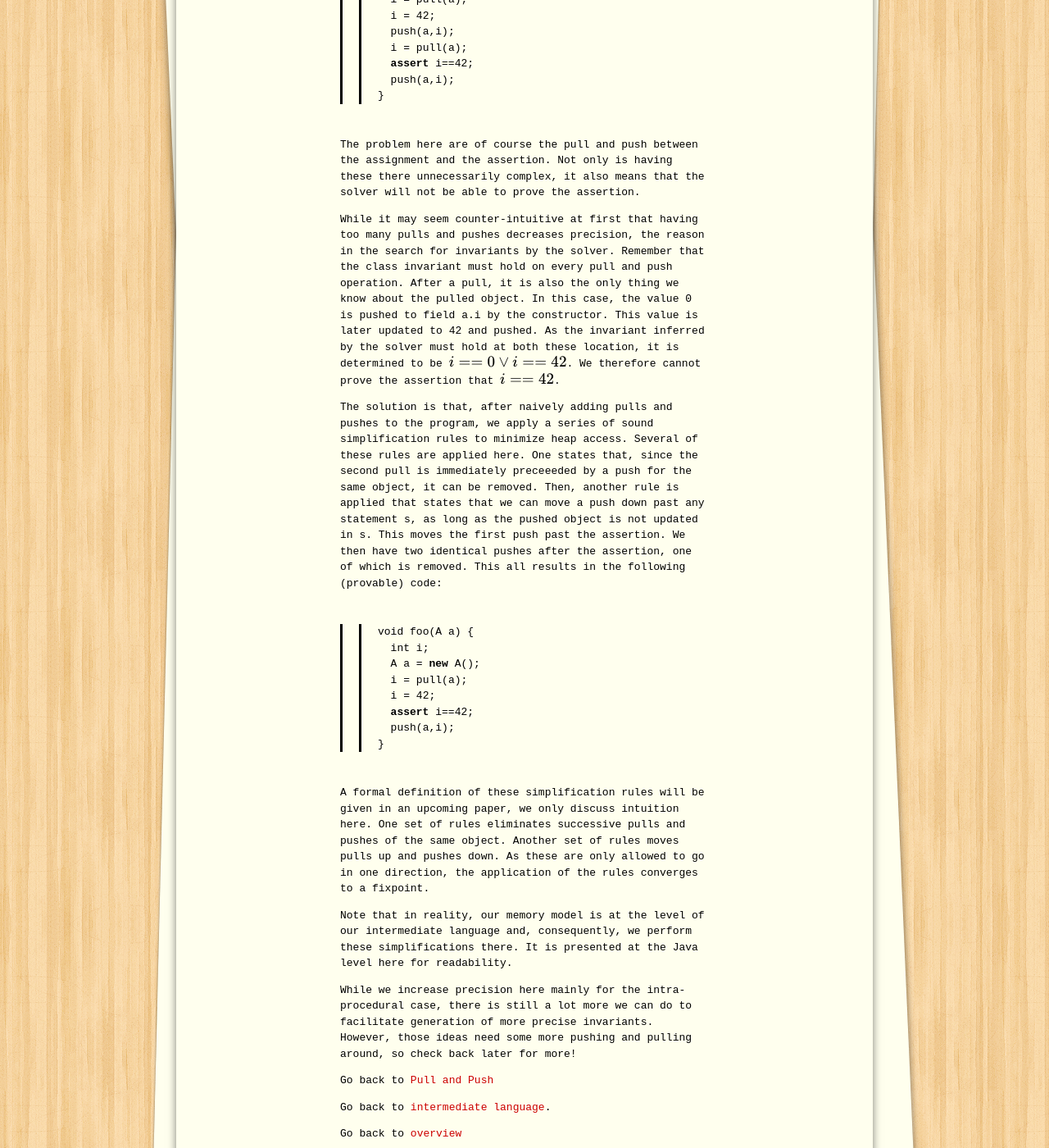
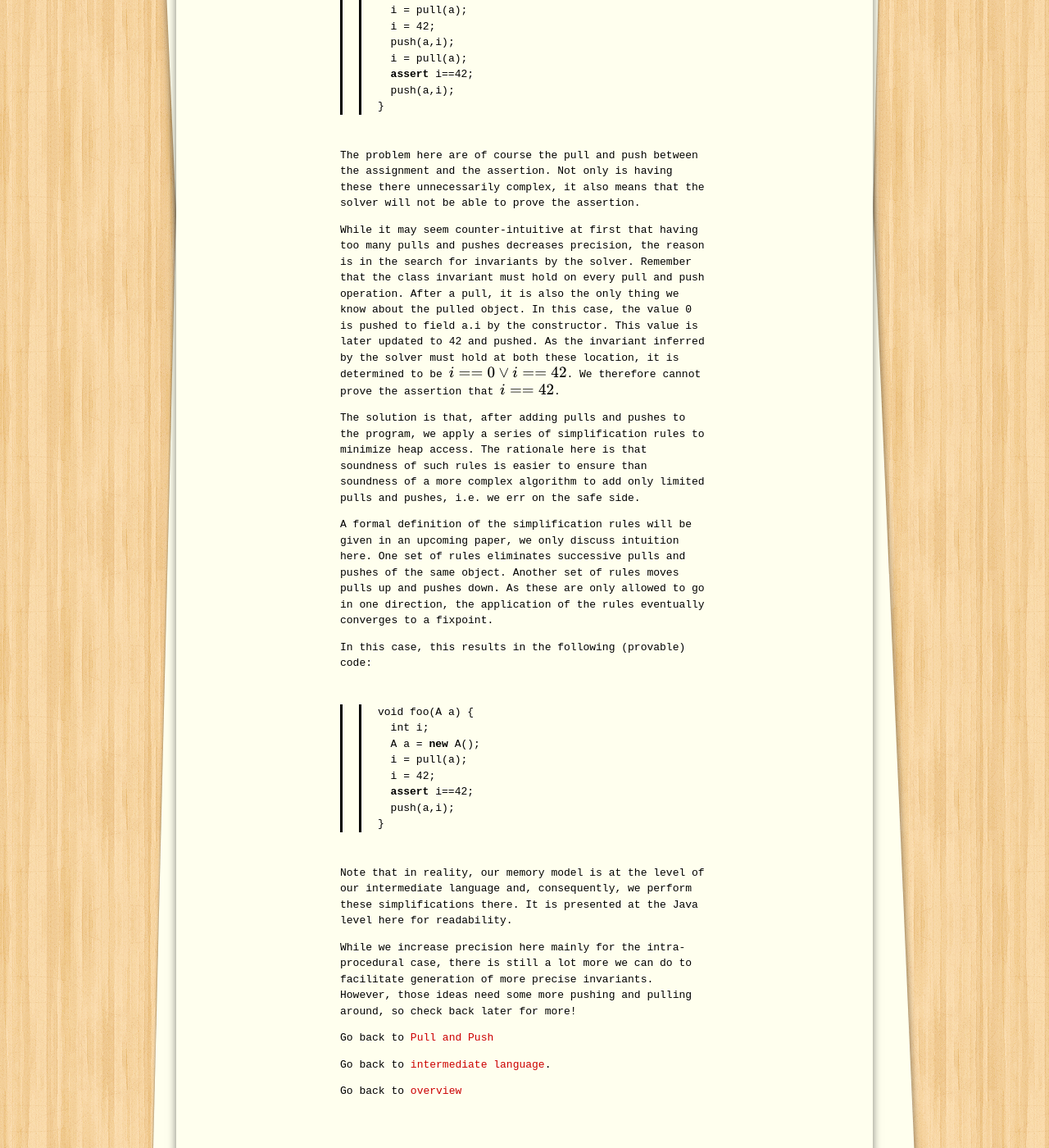
Before and after one commit to jayhorn/jayhorn, a Jekyll site: the page built from _posts/2016-08-04-moving-pull-and-push.md, in a window 1280 px wide and 1400 px high, scrolled down 1409 px. Shown: the whole window at 82% size. Built offline with Jekyll 4.4.1, drawn with Linux system fonts in a browser that asks for light colours; formulas are drawn with MathJax 3; some of the changed text lies outside the part shown.

Commit message:
Update 2016-08-04-moving-pull-and-push.md

````diff
--- a/_posts/2016-08-04-moving-pull-and-push.md
+++ b/_posts/2016-08-04-moving-pull-and-push.md
@@ -7,7 +7,9 @@ categories: jekyll
 
 Our goal is to translate Java to Horn clauses that are actually solvable by off-the-shelf tools. This requires some insight into the inner workings of these solvers.
 
-Traditional heap models often introduce quantifiers in multiple dimensions, which result in major headaches for the solver. Since that poor guy is already doing all of our dirty work, we try to make life a bit easier for him by using a simpler than usual, lightweight heap model. That *push-pull* model and the reasoning behind it are described in [this post]({{ site.github.url }}{% post_url 2016-08-03-pull-and-push %}), here we discuss why and how to limit access to the heap.
+Traditional heap models often introduce quantifiers in multiple dimensions, which result in major headaches for the solver. Since that poor guy is already doing all of our dirty work, we try to make life a bit easier for him by using a simpler than usual, lightweight heap model.
+
+That *push-pull* model and the reasoning behind it are described in [this post]({{ site.github.url }}{% post_url 2016-08-03-pull-and-push %}), here we discuss why and how to limit access to the heap.
 
 In a nutshell, our heap model entails the following: any time we access an object, we first pull it from the heap into local variables; optionally, these locals are updated; then we push the locals back to the heap. On each pull and push, the class invariant must hold. The naive approach to adding pulls and pushes is thus to add a pair of them around each field access. This, however, is not precise enough.
 
@@ -42,9 +44,13 @@ void foo(A a) {
 
 The problem here are of course the pull and push between the assignment and the assertion. Not only is having these there unnecessarily complex, it also means that the solver will not be able to prove the assertion.
 
-While it may seem counter-intuitive at first that having too many pulls and pushes decreases precision, the reason in the search for invariants by the solver. Remember that the class invariant must hold on every pull and push operation. After a pull, it is also the only thing we know about the pulled object. In this case, the value `0` is pushed to field `a.i` by the constructor. This value is later updated to `42` and pushed. As the invariant inferred by the solver must hold at both these location, it is determined to be $$i==0 \vee i==42$$. We therefore cannot prove the assertion that $$i==42$$.
+While it may seem counter-intuitive at first that having too many pulls and pushes decreases precision, the reason is in the search for invariants by the solver. Remember that the class invariant must hold on every pull and push operation. After a pull, it is also the only thing we know about the pulled object. In this case, the value `0` is pushed to field `a.i` by the constructor. This value is later updated to `42` and pushed. As the invariant inferred by the solver must hold at both these location, it is determined to be $$i==0 \vee i==42$$. We therefore cannot prove the assertion that $$i==42$$.
 
-The solution is that, after naively adding pulls and pushes to the program, we apply a series of sound simplification rules to minimize heap access. Several of these rules are applied here. One states that, since the second pull is immediately preceeeded by a push for the same object, it can be removed. Then, another rule is applied that states that we can move a push down past any statement `s`, as long as the pushed object is not updated in `s`. This moves the first push past the assertion. We then have two identical pushes after the assertion, one of which is removed. This all results in the following (provable) code:
+The solution is that, after adding pulls and pushes to the program, we apply a series of simplification rules to minimize heap access. The rationale here is that soundness of such rules is easier to ensure than soundness of a more complex algorithm to add only limited pulls and pushes, i.e. we err on the safe side.
+
+A formal definition of the simplification rules will be given in an upcoming paper, we only discuss intuition here. One set of rules eliminates successive pulls and pushes of the same object. Another set of rules moves pulls up and pushes down. As these are only allowed to go in one direction, the application of the rules eventually converges to a fixpoint.
+
+In this case, this results in the following (provable) code:
 
 ```java
 void foo(A a) {
@@ -57,8 +63,6 @@ void foo(A a) {
 }
 ```
 
-A formal definition of these simplification rules will be given in an upcoming paper, we only discuss intuition here. One set of rules eliminates successive pulls and pushes of the same object. Another set of rules moves pulls up and pushes down. As these are only allowed to go in one direction, the application of the rules converges to a fixpoint.
-
 Note that in reality, our memory model is at the level of our intermediate language and, consequently, we perform these simplifications there. It is presented at the Java level here for readability.
 
 While we increase precision here mainly for the intra-procedural case, there is still a lot more we can do to facilitate generation of more precise invariants. However, those ideas need some more pushing and pulling around, so check back later for more!
````
